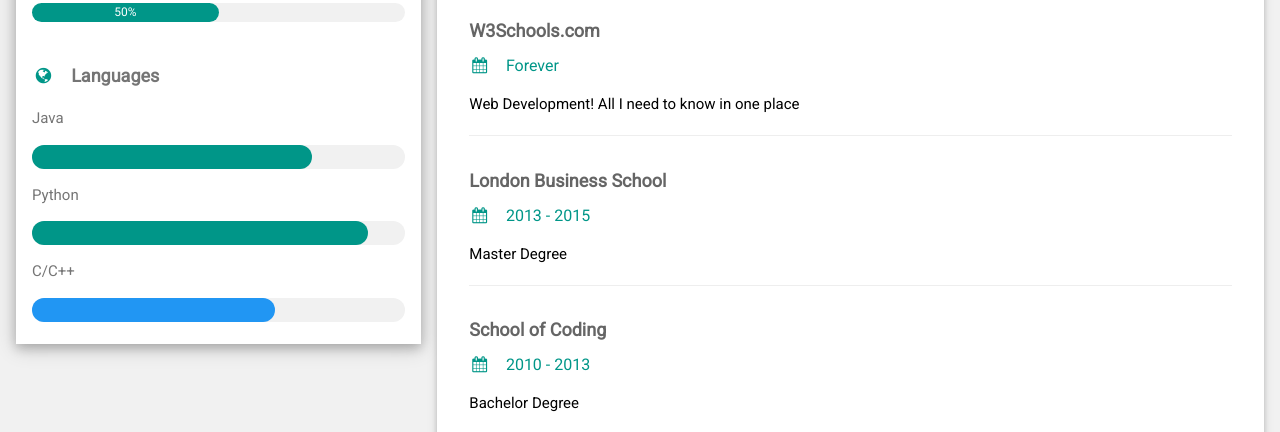
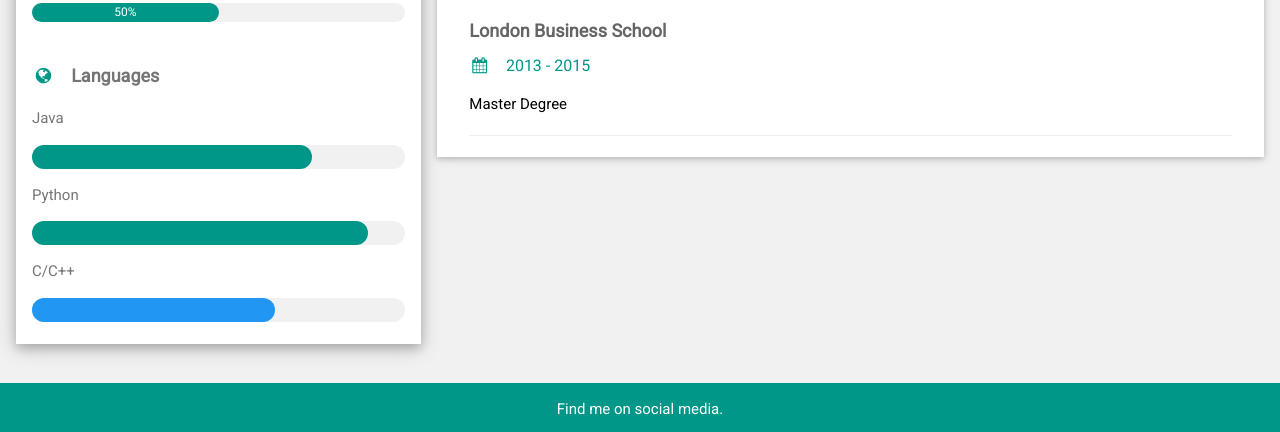
Before and after one commit to ecounihan/ecounihan.github.io, a plain HTML site: page index.html in a window 1280 px wide. Shown: the part 688-1120 px from the top of the page. Drawn offline with nearby package versions, Linux system fonts and the light colour scheme.

Commit message:
Update index.html

```diff
--- a/index.html
+++ b/index.html
@@ -102,21 +102,10 @@ html,body,h1,h2,h3,h4,h5,h6 {font-family: "Roboto", sans-serif}
       <div class="w3-container w3-card w3-white">
         <h2 class="w3-text-grey w3-padding-16"><i class="fa fa-certificate fa-fw w3-margin-right w3-xxlarge w3-text-teal"></i>Education</h2>
         <div class="w3-container">
-          <h5 class="w3-opacity"><b>W3Schools.com</b></h5>
-          <h6 class="w3-text-teal"><i class="fa fa-calendar fa-fw w3-margin-right"></i>Forever</h6>
-          <p>Web Development! All I need to know in one place</p>
-          <hr>
-        </div>
-        <div class="w3-container">
           <h5 class="w3-opacity"><b>London Business School</b></h5>
           <h6 class="w3-text-teal"><i class="fa fa-calendar fa-fw w3-margin-right"></i>2013 - 2015</h6>
           <p>Master Degree</p>
           <hr>
-        </div>
-        <div class="w3-container">
-          <h5 class="w3-opacity"><b>School of Coding</b></h5>
-          <h6 class="w3-text-teal"><i class="fa fa-calendar fa-fw w3-margin-right"></i>2010 - 2013</h6>
-          <p>Bachelor Degree</p><br>
         </div>
       </div>
 
```
